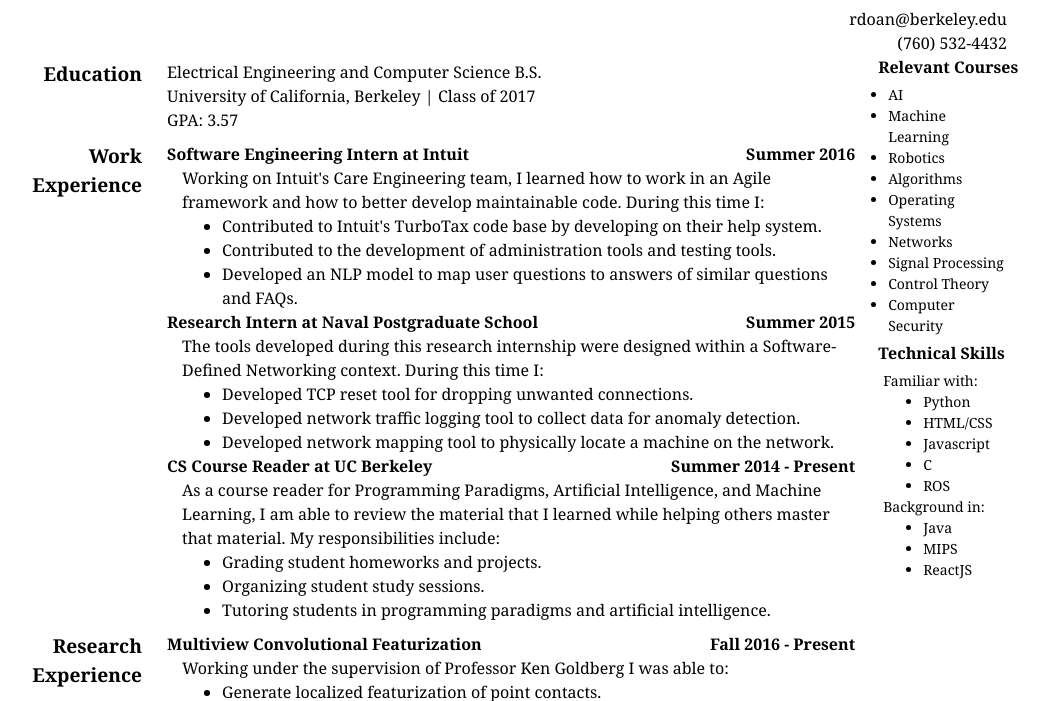
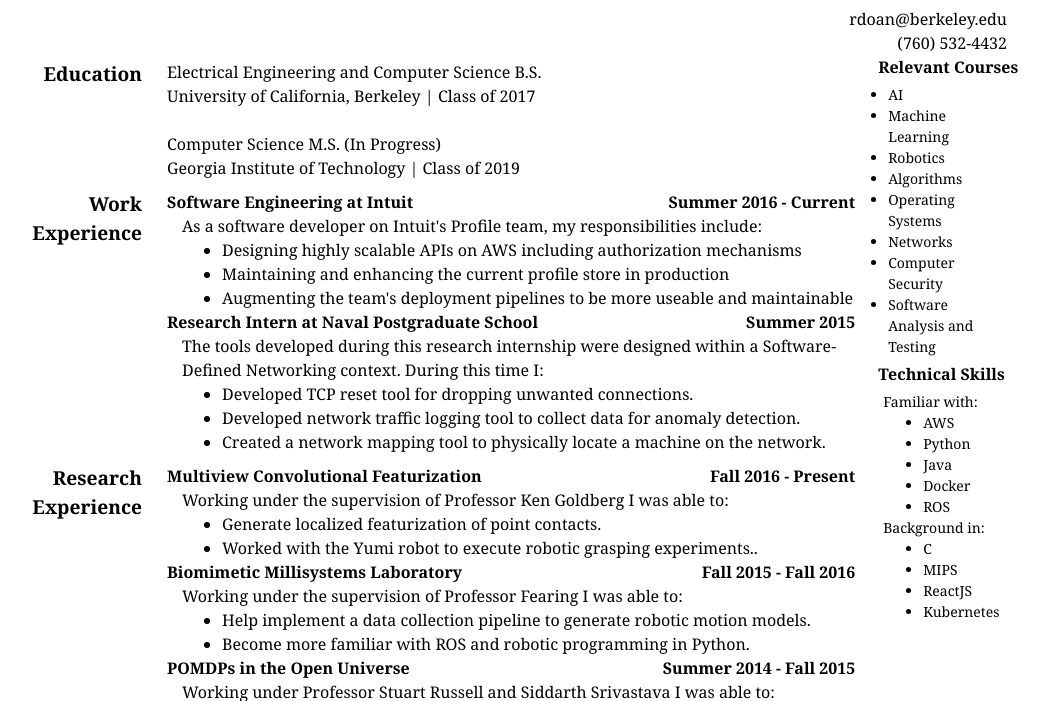
Before and after one commit to rykard95/resume, a plain HTML site: page index.html in a window 1280 px wide. Shown: the part 91-792 px from the top of the page, without its empty margins (120-1169 px from the left). Drawn offline with Linux system fonts and the light colour scheme.

Commit message:
resume update

```diff
--- a/index.html
+++ b/index.html
@@ -21,25 +21,30 @@
 					<div class="item">
 						<div>Electrical Engineering and Computer Science B.S.</div>
 						<div>University of California, Berkeley | Class of 2017</div>
-						<div>GPA: 3.57</div>
+					</div>
+					<br>
+					<div class="item">
+						<div>Computer Science M.S. (In Progress) </div>
+						<div>Georgia Institute of Technology | Class of 2019</div>
 					</div>
 				</div>
 			</div>
+
 			<div class="row">
 				<div class="label row-content">Work Experience</div>
 				<div class="content row-content">
 
 					<div class="item">
 						<div class="item-header">
-							<div class="header">Software Engineering Intern at Intuit</div>
-							<div class="time">Summer 2016</div>
+							<div class="header">Software Engineering at Intuit</div>
+							<div class="time">Summer 2016 - Current</div>
 						</div>
 						<div class="item-description">
-							Working on Intuit's Care Engineering team, I learned how to work in an Agile framework and how to better develop maintainable code. During this time I:
+							As a software developer on Intuit's Profile team, my responsibilities include:
 							<ul>
-								<li>Contributed to Intuit's TurboTax code base by developing on their help system.</li>
-								<li>Contributed to the development of administration tools and testing tools.</li>
-								<li>Developed an NLP model to map user questions to answers of similar questions and FAQs.</li>
+								<li>Designing highly scalable APIs on AWS including authorization mechanisms</li>
+								<li>Maintaining and enhancing the current profile store in production</li>
+								<li>Augmenting the team's deployment pipelines to be more useable and maintainable</li>
 							</ul>
 						</div>
 					</div>
@@ -54,22 +59,7 @@
 							<ul>
 								<li>Developed TCP reset tool for dropping unwanted connections.</li>
 								<li>Developed network traffic logging tool to collect data for anomaly detection.</li>
-								<li>Developed network mapping tool to physically locate a machine on the network.</li>
-							</ul>
-						</div>
-					</div>
-
-					<div class="item">
-						<div class="item-header">
-							<div class="header">CS Course Reader at UC Berkeley</div>
-							<div class="time">Summer 2014 - Present</div>
-						</div>
-						<div class="item-description">
-							As a course reader for Programming Paradigms, Artificial Intelligence, and Machine Learning, I am able to review the material that I learned while helping others master that material. My responsibilities include:
-							<ul>
-								<li>Grading student homeworks and projects.</li>
-								<li>Organizing student study sessions.</li>
-								<li>Tutoring students in programming paradigms and artificial intelligence.</li>
+								<li>Created a network mapping tool to physically locate a machine on the network.</li>
 							</ul>
 						</div>
 					</div>
@@ -192,9 +182,8 @@
 						<li>Algorithms</li>
 						<li>Operating Systems</li>
 						<li>Networks</li>
-						<li>Signal Processing</li>
-						<li>Control Theory</li>
 						<li>Computer Security</li>
+						<li>Software Analysis and Testing</li>
 					</ul>
 				</div>
 			</div>
@@ -203,17 +192,18 @@
 				<div class="row-content skills">
 					<div>Familiar with:</div>
 					<ul>
+						<li>AWS</li>
 						<li>Python</li>
-						<li>HTML/CSS</li>
-						<li>Javascript</li>
-						<li>C</li>
+						<li>Java</li>
+						<li>Docker</li>
 						<li>ROS</li>
 					</ul>
 					<div>Background in:</div>
 					<ul>
-						<li>Java</li>
+						<li>C</li>
 						<li>MIPS</li>
 						<li>ReactJS</li>
+						<li>Kubernetes</li>
 					</ul>
 				</div>
 			</div>
```
Also changed, not shown: 1 other file.
